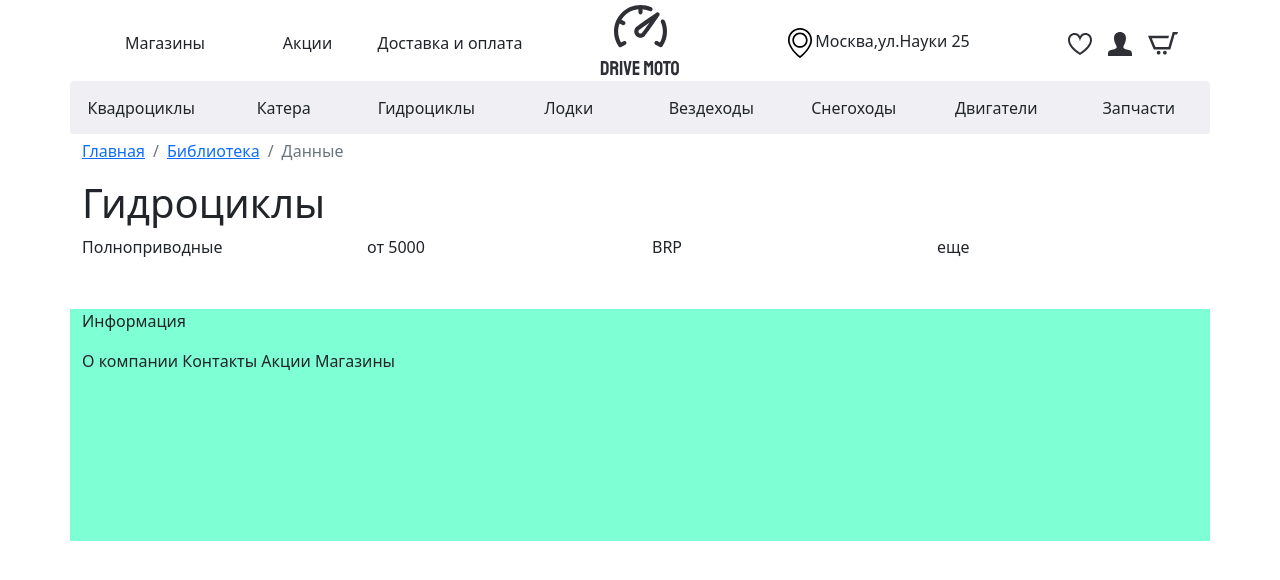
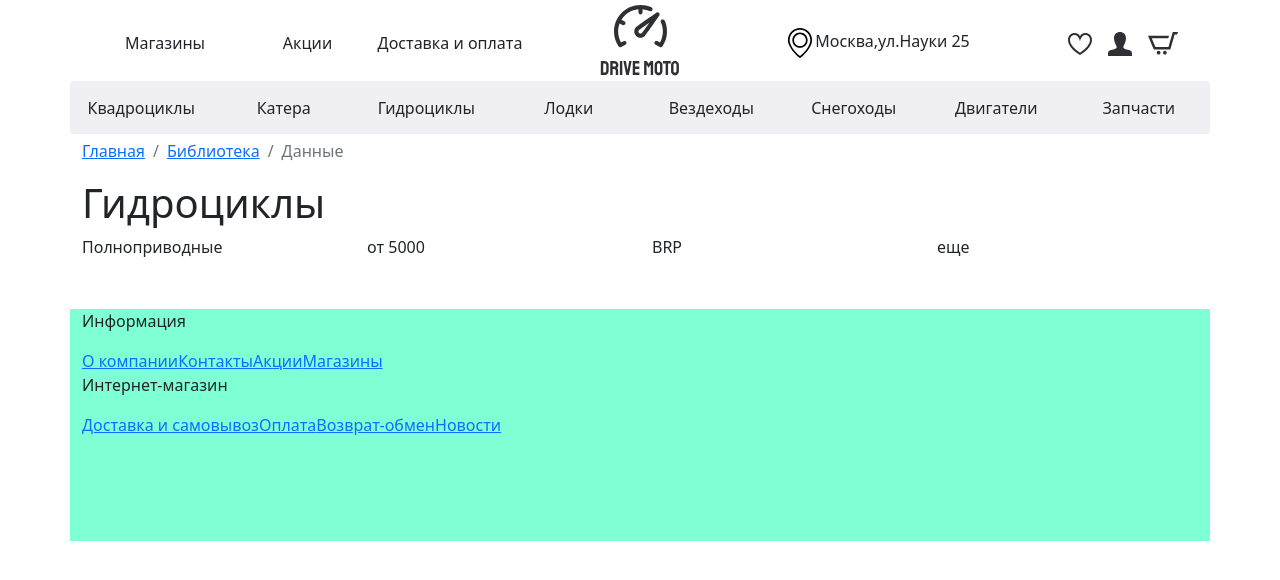
Before and after one commit to V-Ivanich/online_store, a React (Create React App) app: page /gidrocikle in a window 1280 px wide. Shown: the top 580 px of the page. Built offline with nearby package versions, Linux system fonts and the light colour scheme.

Commit message:
add list footer

```diff
--- a/src/component/footer/footer.module.scss
+++ b/src/component/footer/footer.module.scss
@@ -3,3 +3,8 @@
     height: 232px;
     background-color: aquamarine;
 }
+.chenge_pafh {
+  display: flex;
+  flex-direction: column;
+  justify-content: center;
+}
--- a/src/component/footer/index.jsx
+++ b/src/component/footer/index.jsx
@@ -8,9 +8,21 @@ export const Footer = () => {
             <Container className={styles.body_footer}>
                 <Col></Col>
                 <Col>
-                    <p>Информация</p> О компании Контакты Акции Магазины
+                    <p>Информация</p>
+                    <a href="!#">О компании</a>
+                    <a href="!#">Контакты</a>
+                    <a href="!#">Акции</a>
+                    <a href="!#">Магазины</a>
                 </Col>
-                <Col></Col>
+                <Col>
+                    <div className="">
+                        <p>Интернет-магазин</p>
+                        <a href="!#">Доставка и самовывоз</a>
+                        <a href="!#">Оплата</a>
+                        <a href="!#">Возврат-обмен</a>
+                        <a href="!#">Новости</a>
+                    </div>
+                </Col>
                 <Col></Col>
             </Container>
         </>
--- a/src/component/pages_1/categories/cardItem/index.jsx
+++ b/src/component/pages_1/categories/cardItem/index.jsx
@@ -13,7 +13,7 @@ export const CardItem = ({ itemCategories }) => {
                         <h3>{nameCategori}</h3>
                     </div>
                     <div>
-                        <a href="!#">Подробее `&gt;`</a>
+                        <a href="!#">Подробее &gt;</a>
                     </div>
                 </div>
                 <div className={styles.images}>
```
